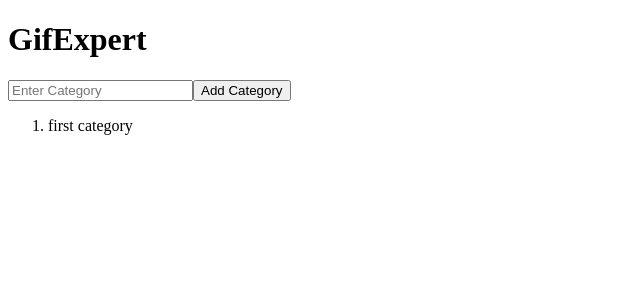
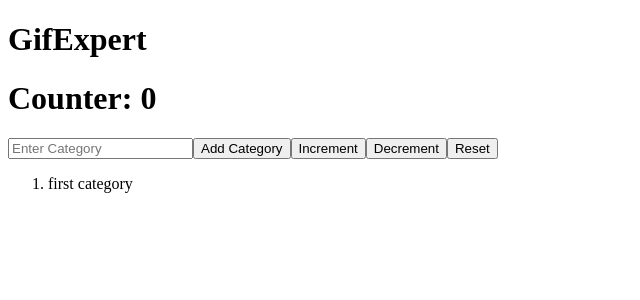
Before and after one commit to Nicora2244/challenges, a React (Create React App) app in the folder challenge-02/: page / in a window 1280 px wide. Shown: the top 300 px of the page, without its empty margins (0-640 px from the left). Built offline with nearby package versions, Linux system fonts and the light colour scheme.

Commit message:
commit 6

```diff
--- a/challenge-02/package.json
+++ b/challenge-02/package.json
@@ -34,5 +34,8 @@
       "last 1 firefox version",
       "last 1 safari version"
     ]
+  },
+  "devDependencies": {
+    "@babel/plugin-proposal-private-property-in-object": "^7.21.11"
   }
 }
--- a/challenge-02/src/GiftExpertApp.jsx
+++ b/challenge-02/src/GiftExpertApp.jsx
@@ -1,4 +1,6 @@
 import { useState } from 'react';
+import useCounter from './components/UseCounter';
+
 
 export const GifExpertApp = () => {
     const [categories, setCategories] = useState(['first category']);
@@ -13,9 +15,12 @@ export const GifExpertApp = () => {
         setCategory(evt.target.value);
     };
 
+    const { count, increment, decrement, reset } = useCounter();
+
     return (
         <>
             <h1>GifExpert</h1>
+            <h1>Counter: {count}</h1>
             <input
                 type="text"
                 value={category}
@@ -23,6 +28,9 @@ export const GifExpertApp = () => {
                 placeholder='Enter Category'
             />
             <button onClick={onAddCategory}>Add Category</button>
+            <button onClick={increment}>Increment</button>
+            <button onClick={decrement}>Decrement</button>
+            <button onClick={reset}>Reset</button>
             <ol>
                 {
                     categories.map((cat, key) => (
--- /dev/null
+++ b/challenge-02/src/components/UseCounter.jsx
@@ -0,0 +1,18 @@
+import { useState } from 'react';
+
+const UseCounter = (initialValue = 0) => {
+  const [count, setCount] = useState(initialValue);
+
+  const increment = () => setCount(prevCount => prevCount + 1);
+  const decrement = () => setCount(prevCount => prevCount - 1);
+  const reset = () => setCount(initialValue);
+
+  return {
+    count,
+    increment,
+    decrement,
+    reset
+  };
+};
+
+export default UseCounter;
```
Also changed, not shown: 1 other file (tests, documents, lock files or other folders).
